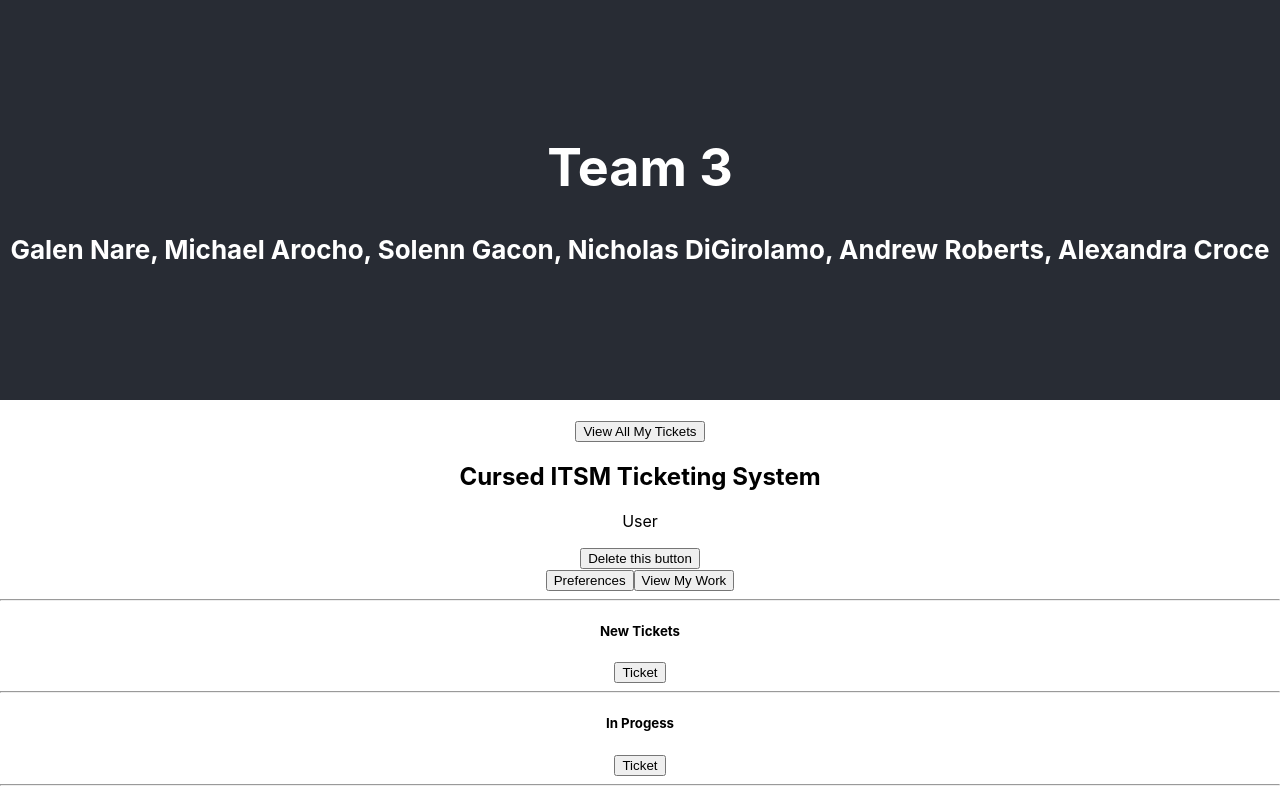
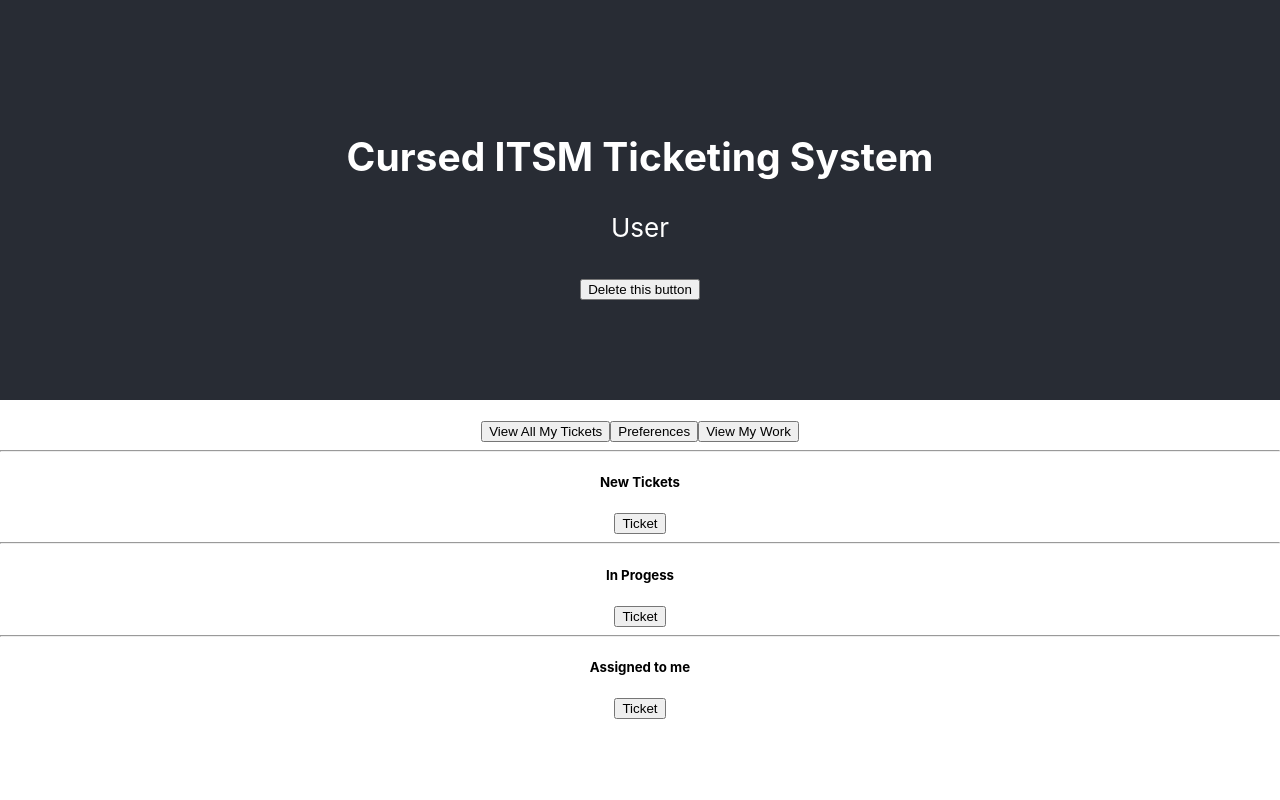
Before and after one commit to galennare/cursed-itsm-board, a React (Create React App) app: page / in a window 1280 px wide. Shown: the top 800 px of the page. Built offline with nearby package versions, Linux system fonts and the light colour scheme.

Commit message:
moved the navigation bar to the header

```diff
--- a/src/App.tsx
+++ b/src/App.tsx
@@ -14,20 +14,15 @@ function App() {
         <div className="App">
             <header className="App-header">
                 <div>
-                    <h1>Team 3</h1>
-                    <h4>
-                        Galen Nare, Michael Arocho, Solenn Gacon, Nicholas
-                        DiGirolamo, Andrew Roberts, Alexandra Croce
-                    </h4>
+                    <NavigationBar
+                        userRole={userRole}
+                        setUserRole={setUserRole}
+                    ></NavigationBar>
                 </div>
             </header>
             <br></br>
             <span>
                 <TicketButton></TicketButton>
-                <NavigationBar
-                    userRole={userRole}
-                    setUserRole={setUserRole}
-                ></NavigationBar>
                 <Preferences></Preferences>
                 <ViewMyWork></ViewMyWork>
             </span>
```
